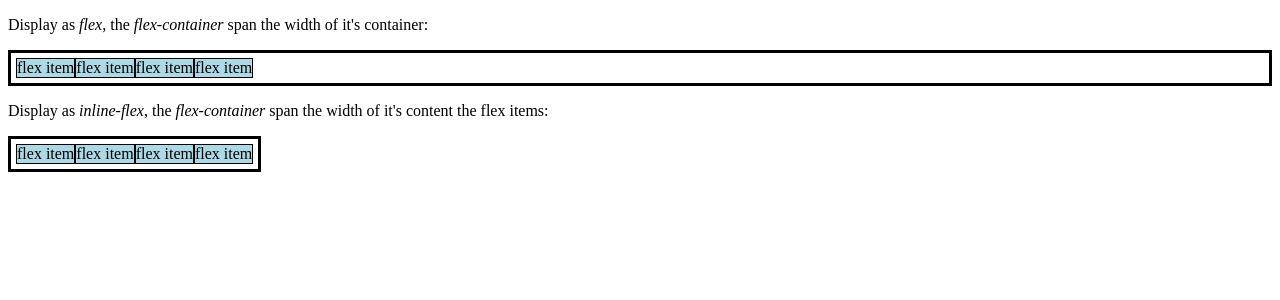
After one commit to guidumasperes/full-stack-web-developer-learning-path, a PHP site: page /grid_and_flexbox.html in a window 1280 px wide. The commit adds this page. Shown: the top 300 px of the page. Run offline with PHP 8.4, Linux system fonts and the light colour scheme.

Commit message:
Finishing flexbox

```diff
--- /dev/null
+++ b/css_essential_training/css/grid_and_flexbox.css
@@ -0,0 +1,48 @@
+/* Flexbox
+   ¨¨¨¨¨¨¨
+   Items are aligned on a single axis, it's one dimension => column or lines
+
+   Grid
+   ¨¨¨¨
+   Two-dimensional, can arrange items into rows and columns at the same time
+*/
+
+/* Flexbox introduction
+
+   Terminology:
+   ¨¨¨¨¨¨¨¨¨¨¨¨
+   flex-container: refers to the parent element
+   flex-items: refers to the child elements, are laid out along the main axis, arranged in rows by default
+   flex-direction: determines the direction of the main axis. There are 4 values: row, row-reverse, column and column reverse
+   flex-wrap: determines how flex-items wrap => nowrap: flex-items don't wrap ; wrap: flex-items that not fit wrap to the next line
+
+   shorthand for flex-direction and flex-wrap => flex-flow: column wrap;
+   longhand for flex-direction and flex-wrap => flex-direction: column;
+                                                flex-wrap: wrap;
+
+   Flex properties:
+   ¨¨¨¨¨¨¨¨¨¨¨¨¨¨¨¨
+   flex-basis: initial size of flex-items
+   flex-grow: how items expand if there is an extra space in the container
+   flex-shrink: how items shrink if there isn't enough space in the container
+   You can use shorthand => flex: grow shrink basis;
+
+   Align items in a flex container:
+   ¨¨¨¨¨¨¨¨¨¨¨¨¨¨¨¨¨¨¨¨¨¨¨¨¨¨¨¨¨¨¨¨
+   justify-cotent: align items on the main axis
+   align-items: align items on the cross axis
+*/
+.flex-container {
+	border: 3px solid black;
+	padding: 5px;
+	display: flex;
+}
+.inline-flex-container {
+	border: 3px solid black;
+	padding: 5px;
+	display: inline-flex; /*Flex container displaying inline*/
+}
+.flex-item {
+	border: 1px solid black;
+	background: lightblue;
+}
--- a/css_essential_training/css_project/index.html
+++ b/css_essential_training/css_project/index.html
@@ -26,7 +26,8 @@
           <p>View selected projects below. More information can be found at <a href="https://github.com/guidumasperes/full-stack-web-developer-learning-path">My Learning Path GitHub</a>.</p>
 
           <!-- Copy the whole <section> block to add more projects. -->
-          <section>
+          <section class="project-item">
+            <img src="img/css_training.png" width="443px" height="171px">
             <h3>CSS Project</h3>
             <p>Project to practice CSS.</p>
             <a class="btn" href="https://github.com/guidumasperes/full-stack-web-developer-learning-path/tree/master/css_essential_training" target="_blank">View project / case study</a>
@@ -71,7 +72,7 @@
           <h2>Let's Keep in Touch!</h2>
 
           <!-- Social media and contact links. Add or remove any networks. -->
-          <ul>
+          <ul class="contact-list">
             <li><a href="https://github.com/guidumasperes/full-stack-web-developer-learning-path" target="_blank">github.com</a></li>
             <li><a href="https://www.linkedin.com/in/guilherme-dumas-peres/" target="_blank">LinkedIn</a></li>
           </ul>
--- /dev/null
+++ b/css_essential_training/grid_and_flexbox.html
@@ -0,0 +1,26 @@
+<!DOCTYPE html>
+
+<html>
+	<head>
+		<meta charset="utf-8">
+		<title>Testing grid and flexbox</title>
+		<link rel="stylesheet" href="css/grid_and_flexbox.css">
+	</head>
+	<body>
+		<!--Flexbox-->
+		<p>Display as <i>flex</i>, the <i>flex-container</i> span the width of it's container:</p>
+		<div class="flex-container">
+			<div class="flex-item">flex item</div>
+			<div class="flex-item">flex item</div>
+			<div class="flex-item">flex item</div>
+			<div class="flex-item">flex item</div>
+		</div>
+		<p>Display as <i>inline-flex</i>, the <i>flex-container</i> span the width of it's content the flex items:</p>
+		<div class="inline-flex-container">
+			<div class="flex-item">flex item</div>
+			<div class="flex-item">flex item</div>
+			<div class="flex-item">flex item</div>
+			<div class="flex-item">flex item</div>
+		</div>
+	</body>
+</html>
```
Also changed, not shown: css_essential_training/css/floating.css (+17 -0 lines), css_essential_training/css_project/css/styles.css (+24 -0 lines), css_essential_training/css_project/img/css_training.PNG (added).
